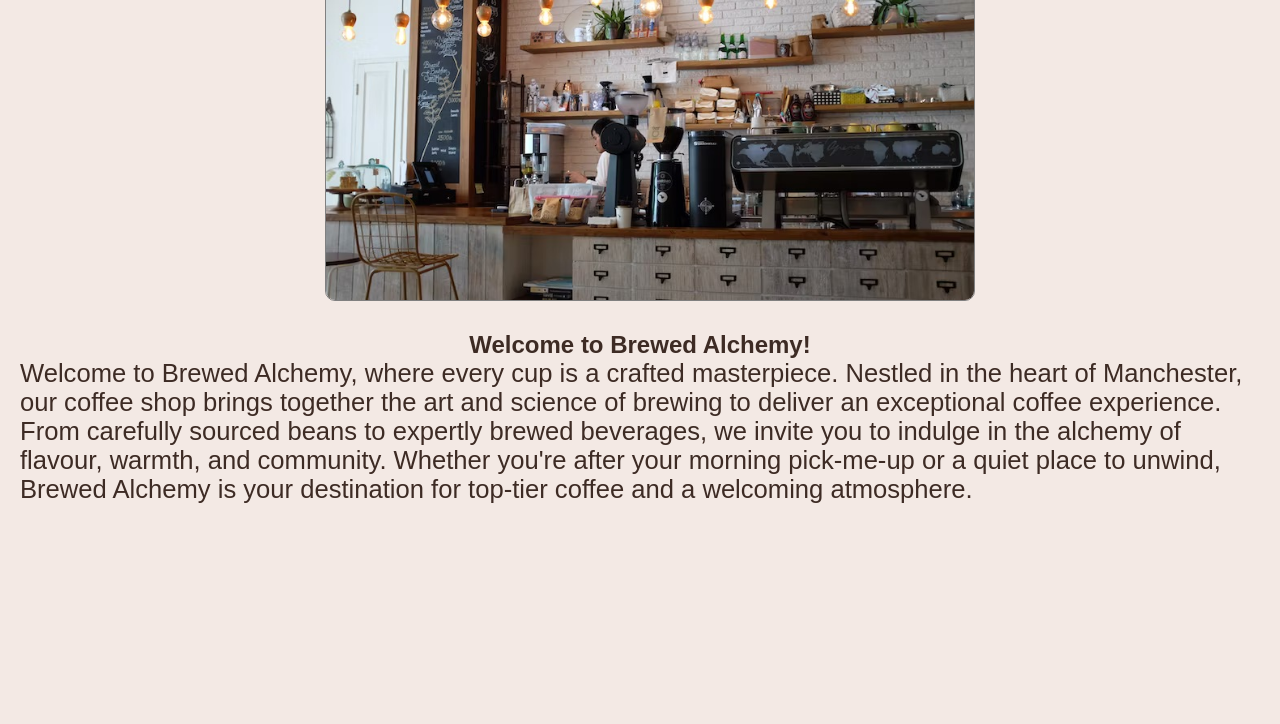
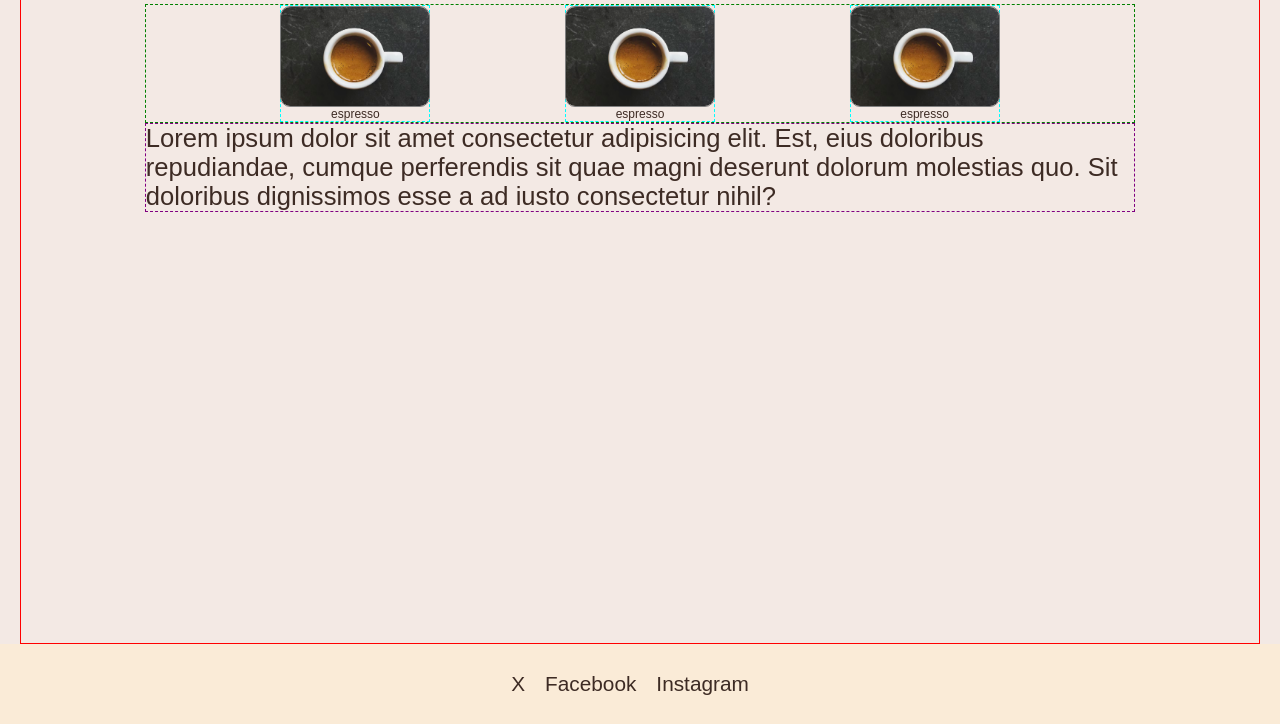
Before and after one commit to dannymoscrop/my-coffee-shop, a plain HTML site: page drinks.html in a window 1280 px wide. Shown: the part 174-898 px from the top of the page. Before the commit the page ends 818 px from the top, so only its background shows below. Drawn offline with nearby package versions, Linux system fonts and the light colour scheme; a web font is replaced by a local one.

Commit message:
fixes to layout, stylesheet fixes, drinks page work in prog

```diff
--- a/drinks.html
+++ b/drinks.html
@@ -20,15 +20,38 @@
       <div class="navlinks">
         <a href="drinks.html">Drinks</a>
         <a href="pastries.html">Pastries</a>
-        <a href="contact.html">Contact</a>
       </div>
     </div>
     <div class="container">
-      <img src="/assets/images/coffee_bar.jpeg" alt="coffee bar"/>
-      <div class="h2">
-        <h2>Welcome to Brewed Alchemy!</h2>
+      <div class="heading">
+        <h1>Drinks</h1>
       </div>
-      <p>Welcome to Brewed Alchemy, where every cup is a crafted masterpiece. Nestled in the heart of Manchester, our coffee shop brings together the art and science of brewing to deliver an exceptional coffee experience. From carefully sourced beans to expertly brewed beverages, we invite you to indulge in the alchemy of flavour, warmth, and community. Whether you're after your morning pick-me-up or a quiet place to unwind, Brewed Alchemy is your destination for top-tier coffee and a welcoming atmosphere.</p>
+      <div class="drinksmenu">
+        <div class="drink">
+          <img src="./assets/images/espresso.jpeg" alt="espresso"/>
+          <p>espresso</p>
+        </div>
+        <div class="drink">
+          <img src="./assets/images/espresso.jpeg" alt="espresso"/>
+          <p>espresso</p>
+        </div>
+        <div class="drink">
+          <img src="./assets/images/espresso.jpeg" alt="espresso"/>
+          <p>espresso</p>
+        </div>
+      </div>
+      <div class="drinkstext">
+        <p>Lorem ipsum dolor sit amet consectetur adipisicing elit. Est, eius doloribus repudiandae, cumque perferendis sit quae magni deserunt dolorum molestias quo. Sit doloribus dignissimos esse a ad iusto consectetur nihil?</p>
+      </div>
     </div>
+    <footer>
+      <div id="navbar-social">
+        <div class="navlinks-social">
+          <a href="drinks.html">X</a>
+          <a href="pastries.html">Facebook</a>
+          <a href="contact.html">Instagram</a>
+        </div>
+      </div>
+    </footer>
   </body>
 </html>
--- a/styles.css
+++ b/styles.css
@@ -57,8 +57,38 @@ a, a:visited {
   align-items: center;
   margin: 50px 20px 0 20px;
   height: 90vh;
+  border: 1px solid red;
 }
 
+.drinksmenu {
+  display: flex;
+  flex-direction: row;
+  justify-content: space-evenly;
+  border: 1px dashed green;
+  width: 80%;
+}
+.drink {
+  display:flex;
+  flex-direction: column;
+  width: 150px;
+  align-items: center;
+  border: 1px dashed cyan;
+  margin: 0;
+
+}
+
+.drink > img {
+  width: 150px;
+  margin: 0;
+}
+.drink > p {
+  font-size: 12px;
+}
+.drinkstext {
+  width: 80%;
+  font-size: 2rem;
+  border: 1px dashed purple;
+}
 p {
   font-size: 1.6rem;
 }
@@ -67,7 +97,6 @@ img {
   border: 1px solid grey;
   margin: 10px 20px 30px 40px;
   border-radius: 10px;
-  width: 650px;
 }
 
 h1 {
```
Also changed, not shown: contact.html (+13 -6 lines), index.html (+0 -2 lines), pastries.html (+17 -5 lines).
